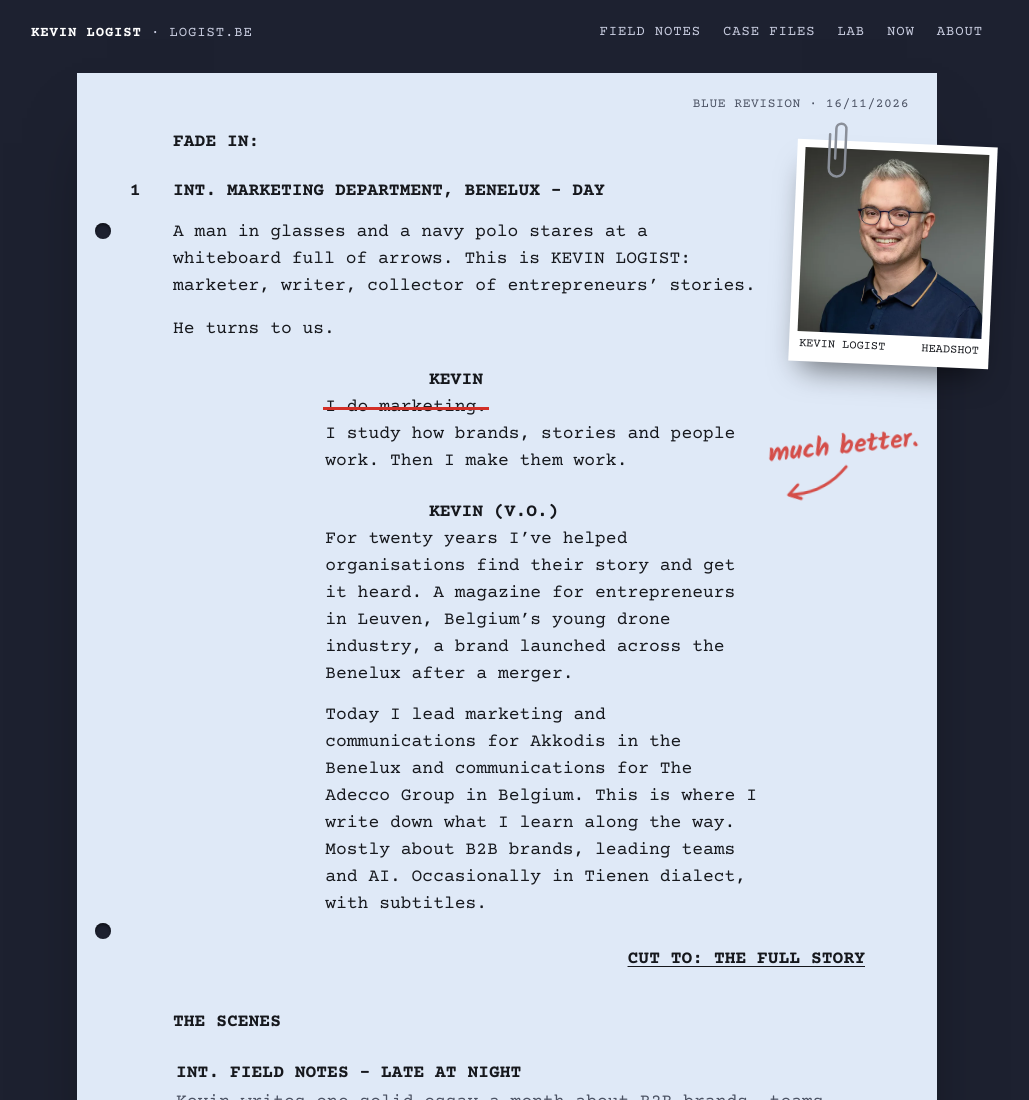
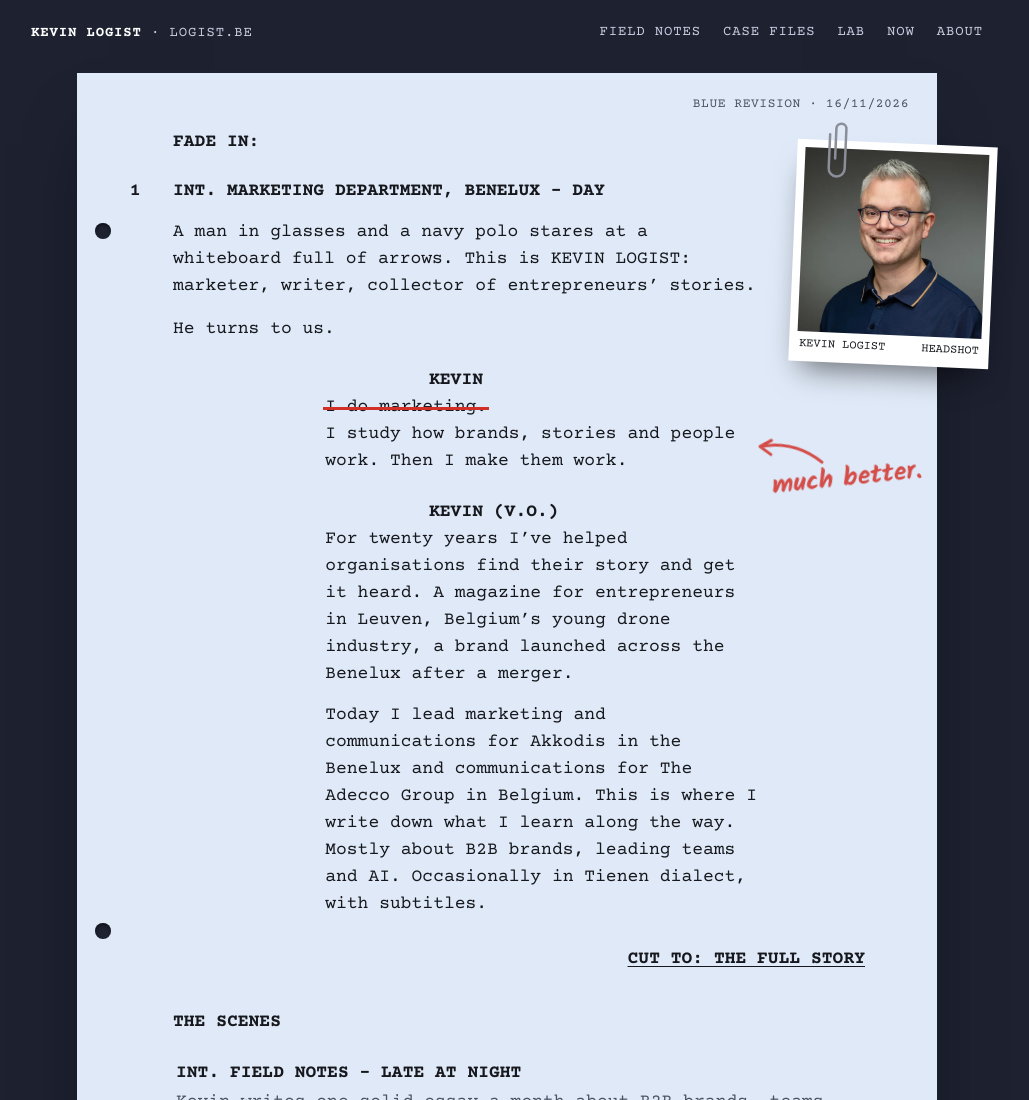
Before and after one commit to Caviloso/logist.be, a plain HTML site: page index.html in a window 1280 px wide. Shown: the top 1100 px of the page, without its empty margins (133-1162 px from the left). Drawn offline with Linux system fonts and the light colour scheme.

Commit message:
Point the "much better." arrow at the rewritten line
Co-Authored-By: Claude Opus 5.5 <noreply@anthropic.com>
Claude-Session: https://claude.ai/code/session_01TsLiEXRoVhsyGwmz3bAdfh

```diff
--- a/assets/site.css
+++ b/assets/site.css
@@ -203,8 +203,8 @@ div.action > p + p { margin-top: 1em; }
 .rewrite ins { display: block; }
 .rewrite .note { position: absolute; right: -178px; top: 0.3em; width: 165px; font: 700 26px/1.05 var(--hand); color: var(--pencil);
   transform: rotate(-6deg); transition: opacity 0.5s; }
-.rewrite .note { top: 1.5em; }
-.rewrite .note svg { display: block; width: 70px; height: 34px; margin: 2px 0 0 10px; }
+.rewrite .note { top: 1.35em; }
+.rewrite .note svg { display: block; width: 70px; height: 34px; margin: 0 0 2px -14px; transform: scaleY(-1); }
 .rewrite.typing del::after { transform: scaleX(0); }
 .rewrite.typing.struck del::after { transform: scaleX(1); }
 .rewrite.typing .note { opacity: 0; }
@@ -236,6 +236,7 @@ div.action > p + p { margin-top: 1em; }
 /* ---------- Narrower screens ---------- */
 @media (max-width: 1000px) {
   .rewrite .note { position: relative; right: auto; top: auto; display: block; width: auto; margin: 10px 0 0 26%; font-size: 23px; }
+  .rewrite .note svg { margin: 0 0 14px -8px; transform: rotate(40deg) scaleY(-1); }
 }
 @media (max-width: 820px) {
   :root { --size: 16px; --pad-left: 40px; --pad-right: 18px; --overhang: 0px; }
--- a/index.html
+++ b/index.html
@@ -50,7 +50,7 @@
 <p class="char">Kevin</p>
 <div class="dlg rewrite" id="rewrite">
 <p><del>I do marketing.</del> <ins>I study how brands, stories and people work. Then I make them work.</ins></p>
-<span class="note" aria-hidden="true">much better.<svg viewBox="0 0 70 34"><path d="M66 4C50 20 30 28 6 26M6 26l10-9M6 26l12 5" fill="none" stroke="currentColor" stroke-width="3" stroke-linecap="round"/></svg></span>
+<span class="note" aria-hidden="true"><svg viewBox="0 0 70 34"><path d="M66 4C50 20 30 28 6 26M6 26l10-9M6 26l12 5" fill="none" stroke="currentColor" stroke-width="3" stroke-linecap="round"/></svg>much better.</span>
 </div>
 <script>
 // Types "I do marketing.", crosses it out in red pencil and types the real line. Plays once; skipped for reduced motion.
```
